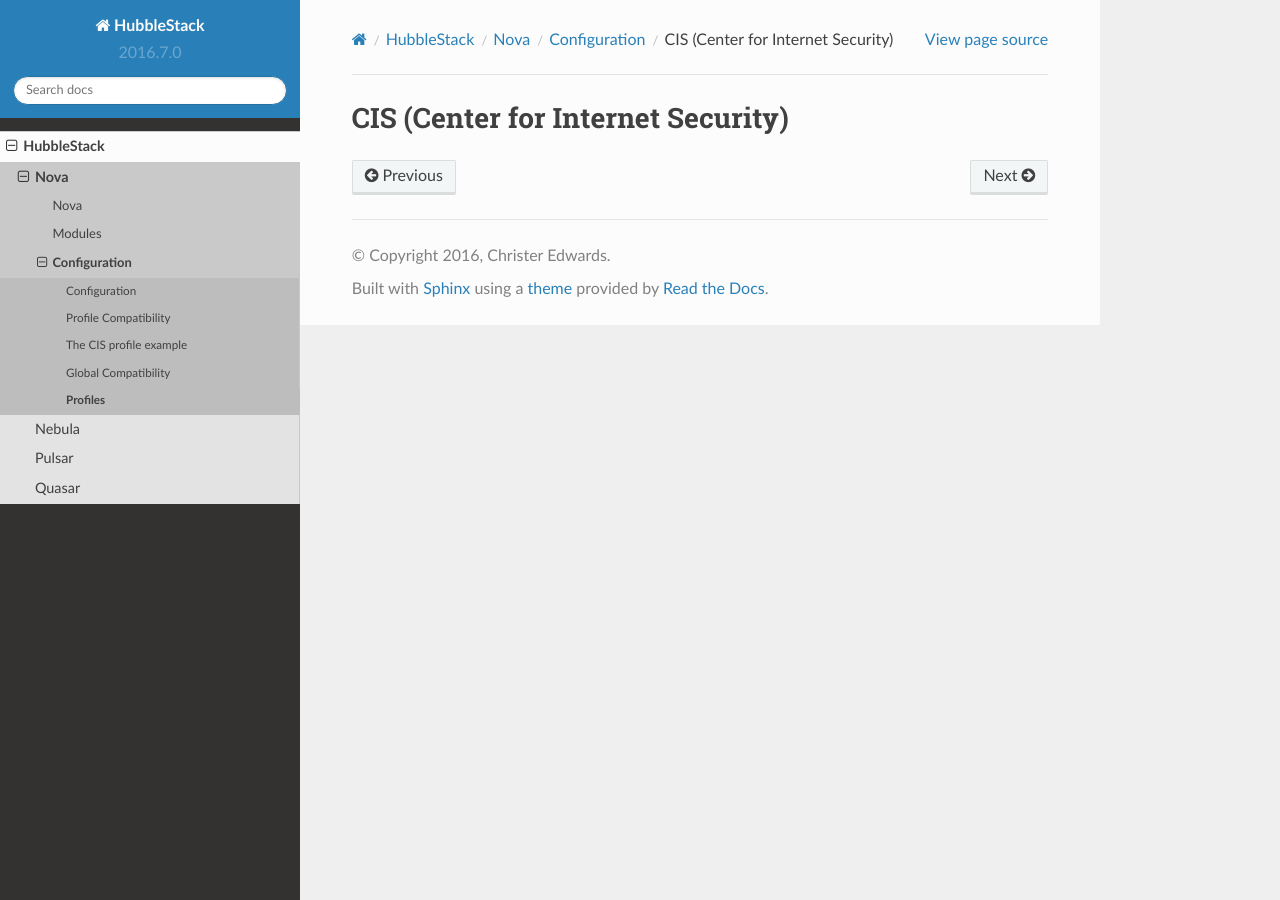
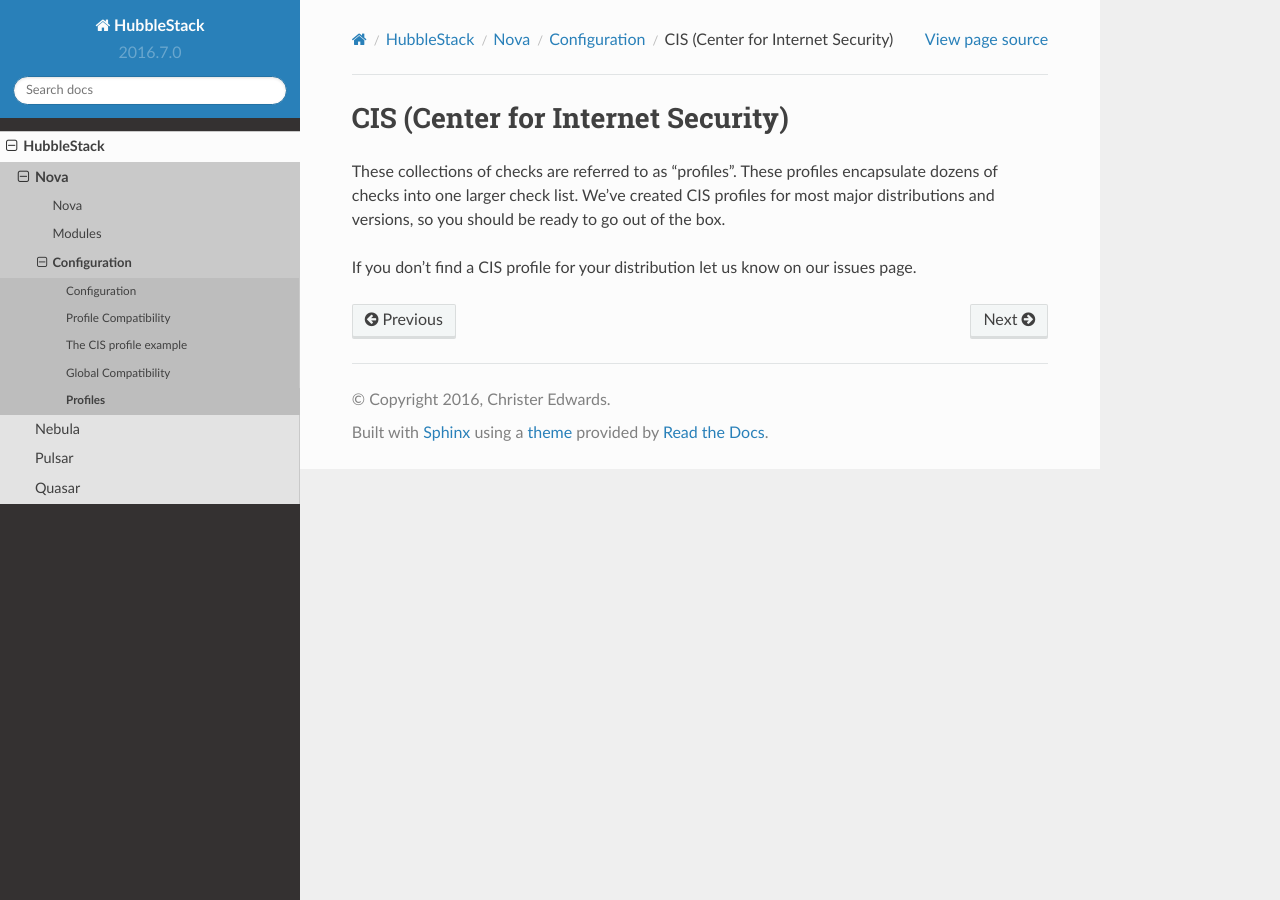
Before and after one commit to hubblestack/hubble-salt, a Sphinx documentation site: the page built from docs/components/nova/configuration/cis.rst, in a window 1280 px wide. Built offline with Sphinx 7.4.7 and the Read the Docs theme 2.0.0, drawn with Linux system fonts in a browser that asks for light colours; pages that are not in the unit, such as notebooks, are missing from menus.

Commit message:
syntax fixes in last commit

```diff
--- a/docs/components/nova/configuration/cis.rst
+++ b/docs/components/nova/configuration/cis.rst
@@ -1,2 +1,10 @@
 CIS (Center for Internet Security)
 ----------------------------------
+
+These collections of checks are referred to as "profiles". These profiles
+encapsulate dozens of checks into one larger check list. We've created CIS
+profiles for most major distributions and versions, so you should be ready to
+go out of the box.
+
+If you don't find a CIS profile for your distribution let us know on our issues
+page.
--- a/docs/index.rst
+++ b/docs/index.rst
@@ -62,10 +62,10 @@
  * `Quasar Configuration`_
 
 .. _`Nova Modules`: /components/nova/modules/index.html
-.. _`Nova Profiles`: /components/nova/profiles/index.html
+.. _`Nova Profiles`: /components/nova/configuration/index.html
 
 .. _`Nebula Modules`: /components/nebula/modules/index.html
-.. _`Nebula Configuration`: /components/nebula/configuration.html
+.. _`Nebula Configuration`: /components/nebula/configuration/index.html
 
 .. _`Pulsar Modules`: /components/pulsar/modules/index.html
 .. _`Pulsar Configuration`: /components/pulsar/configuration/index.html
```
